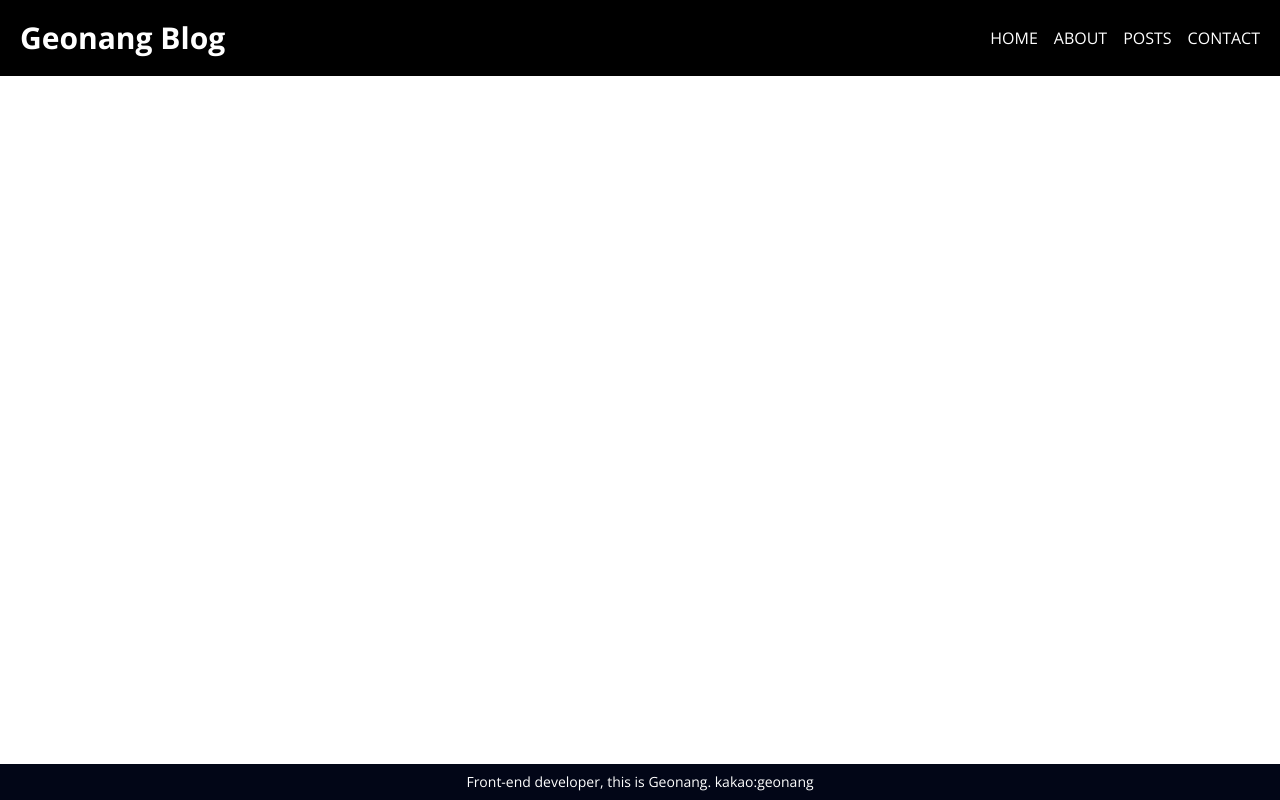
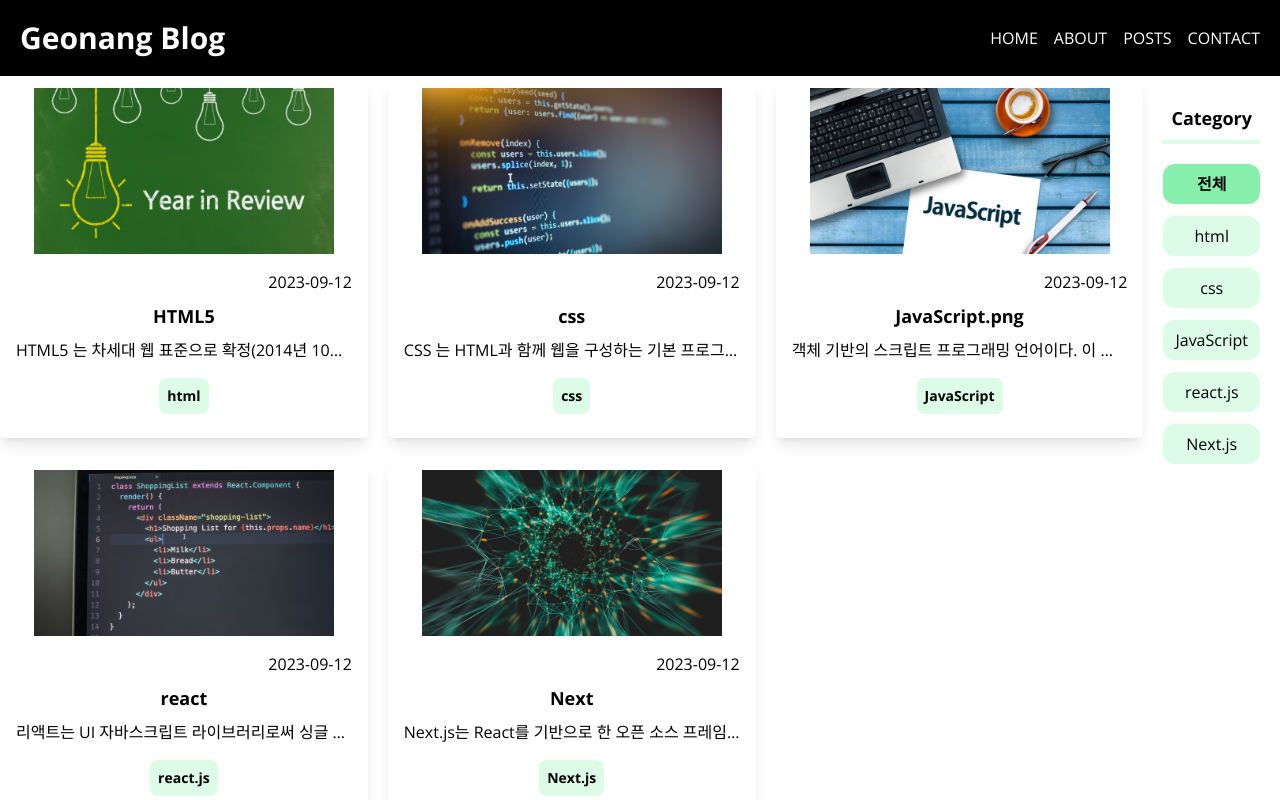
Before and after one commit to ArnoldHwang/blog, a Next.js app: page /posts in a window 1280 px wide. Built offline with nearby package versions, Linux system fonts and the light colour scheme.

Commit message:
posts 구현완료

```diff
--- /dev/null
+++ b/src/app/posts/[sulg]/page.tsx
@@ -0,0 +1,14 @@
+type Props = {
+  params: {
+    sulg: string;
+  };
+};
+export default function Postspage({ params: { sulg } }: Props) {
+  console.log(sulg);
+  return (
+    <div className="flex flex-col items-center justify-center text-2xl mt-auto h-screen">
+      <p className=" ">{sulg} 상세페이지요 귀찬아서 구현은 안할게요</p>
+      <span className="text-9xl mt-2">😒</span>
+    </div>
+  );
+}
--- a/src/app/posts/page.tsx
+++ b/src/app/posts/page.tsx
@@ -1,8 +1,12 @@
 import { getAllPost } from "@/apis/posts";
+import FlilterablePosts from "@/components/FlilterablePosts";
 
-export default async function Posts() {
+export default async function page() {
   const posts = await getAllPost();
   const categories = [...new Set(posts.map((post) => post.category))];
-  console.log(categories);
-  return <div></div>;
+  return (
+    <div>
+      <FlilterablePosts posts={posts} categories={categories} />;
+    </div>
+  );
 }
--- /dev/null
+++ b/src/components/FlilterablePosts.tsx
@@ -0,0 +1,46 @@
+"use client";
+import { Post } from "@/apis/posts";
+import { useState } from "react";
+import PostsGrid from "./PostsGrid";
+
+type Props = {
+  posts: Post[];
+  categories: string[];
+};
+const ALL_POST = "All Posts";
+export default function FlilterablePosts({ posts, categories }: Props) {
+  const [selected, setSelected] = useState(ALL_POST);
+  const filtered =
+    selected === ALL_POST
+      ? posts
+      : posts.filter((post) => post.category === selected);
+  return (
+    <div className="flex">
+      <PostsGrid posts={filtered} />
+      <ul className="p-5 flex flex-col gap-3">
+        <li className=" p-2 text-lg font-bold border-b-4 border-green-100 mb-2">
+          Category
+        </li>
+        <li
+          className={`p-2 text-base bg-green-100 text-center rounded-xl text-black hover:rounded-3xl transition-all cursor-pointer ${
+            ALL_POST === selected && "font-bold bg-green-300"
+          }`}
+          onClick={() => setSelected(ALL_POST)}
+        >
+          전체
+        </li>
+        {categories.map((items) => (
+          <li
+            key={items}
+            className={`p-2 text-base bg-green-100 text-center rounded-xl text-black hover:rounded-3xl transition-all cursor-pointer ${
+              items === selected && "font-bold bg-green-300 "
+            }`}
+            onClick={() => setSelected(items)}
+          >
+            {items}
+          </li>
+        ))}
+      </ul>
+    </div>
+  );
+}
```
Also changed, not shown: src/components/Categories.tsx (added), src/components/FilteraBlePosts.tsx (deleted).
